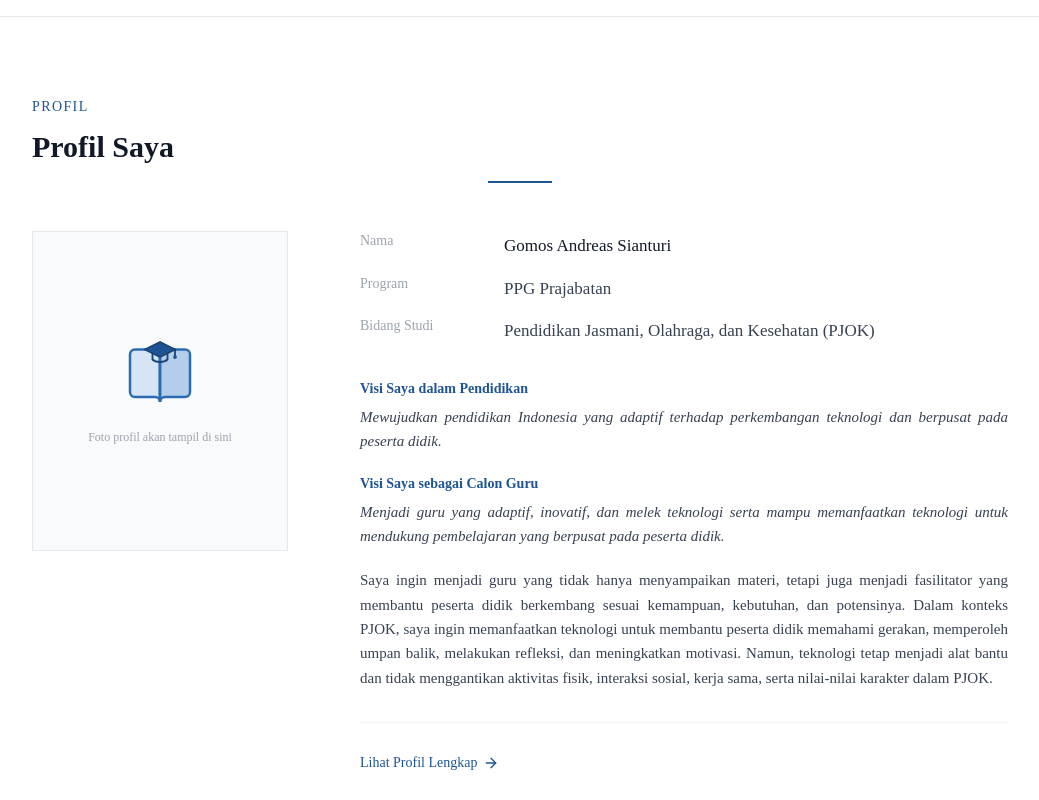
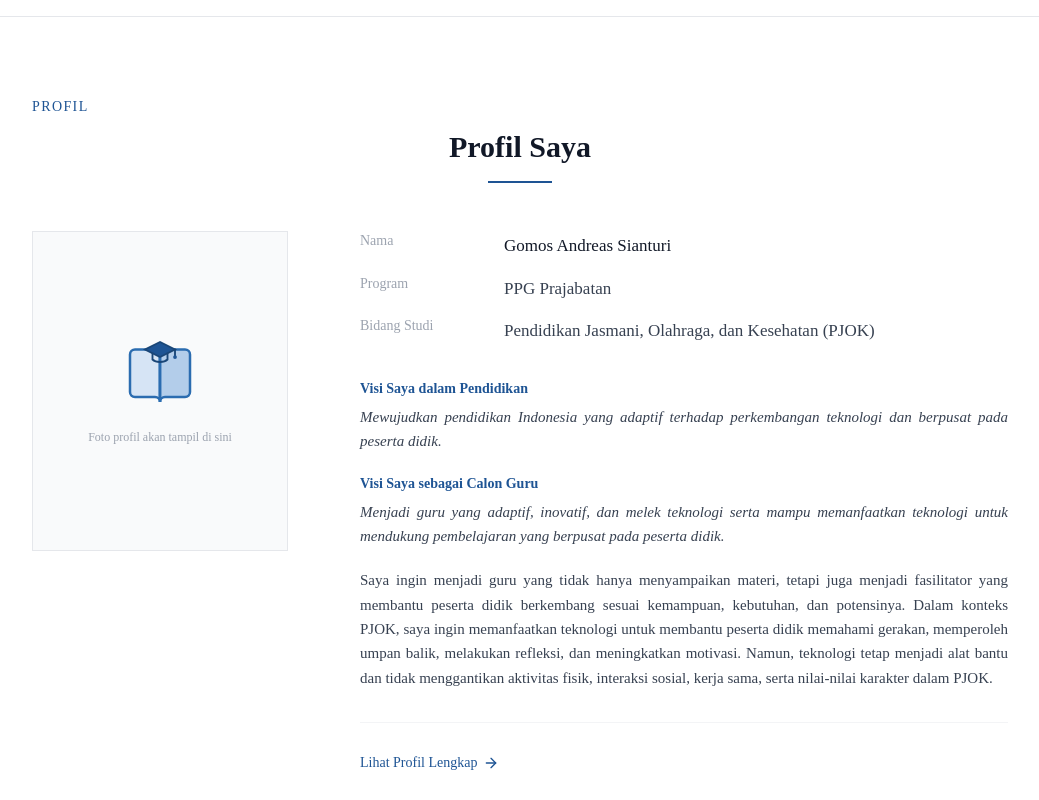
Before and after one commit to sianturiandreas71-sudo/e-portofolio_seminar_semester2, a React (Vite) app: page /#/ in a window 1280 px wide. Shown: the part 820-1620 px from the top of the page, without its empty margins (120-1159 px from the left). Built offline with nearby package versions, Linux system fonts and the light colour scheme; no server answers; the database is empty.

Commit message:
Update index.css

```diff
--- a/src/index.css
+++ b/src/index.css
@@ -23,16 +23,17 @@ body {
   }
 }
 
-/* Judul besar tetap terunci rata kiri / sesuai aturan elemennya */
+/* Judul besar tetap mengikuti posisi aslinya */
 h1, h2, h3, h4, h5, h6 {
   font-family: 'Times New Roman', Times, serif;
   line-height: 1.3;
   font-weight: 700;
-  text-align: left;
 }
 
-/* Hanya kalimat/paragraf isi yang dibuat rata kanan-kiri */
-p {
+/* Mengunci seluruh kalimat isi, paragraf, poin list, dan area teks penjelasan agar rata kanan-kiri */
+p:not(.text-center),
+li,
+.whitespace-pre-wrap {
   text-align: justify;
 }
 
```
